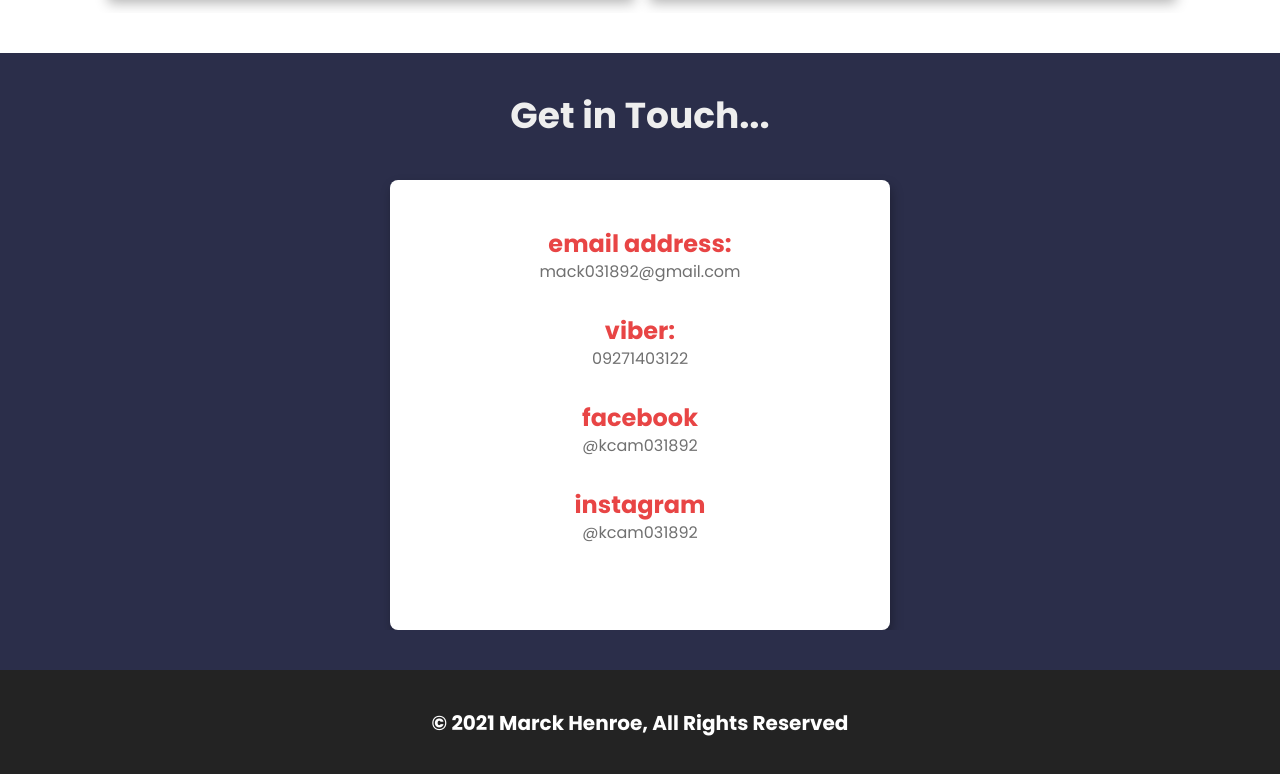
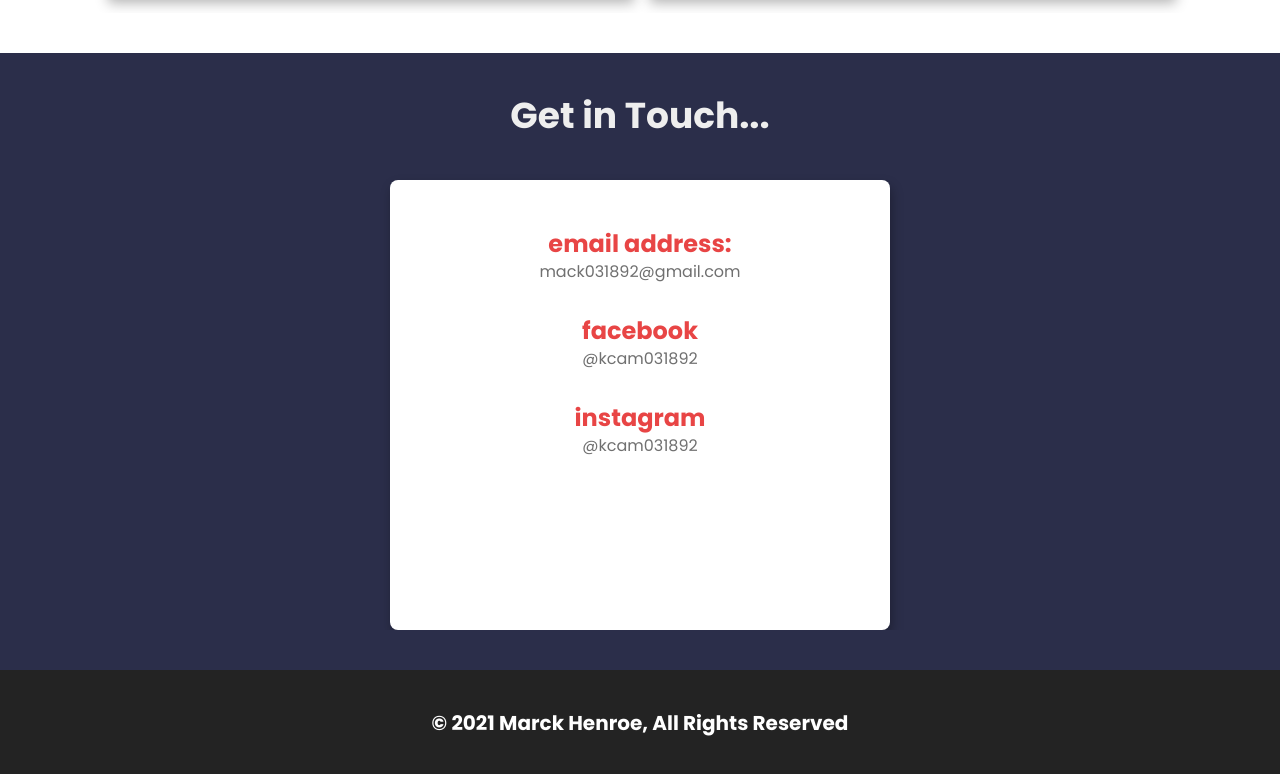
Before and after one commit to kcam031892/PortfolioV2, a plain HTML site: page index.html in a window 1280 px wide. Shown: the part 2348-3122 px from the top of the page. Drawn offline with nearby package versions, Linux system fonts and the light colour scheme.

Commit message:
remove viber number

```diff
--- a/index.html
+++ b/index.html
@@ -186,10 +186,6 @@
             <p class="contact-detail">mack031892@gmail.com</p>
           </div>
           <div class="contact__item">
-            <h1 class="contact-heading">viber:</h1>
-            <p class="contact-detail">09271403122</p>
-          </div>
-          <div class="contact__item">
             <h1 class="contact-heading">facebook</h1>
             <p class="contact-detail">@kcam031892</p>
           </div>
```
